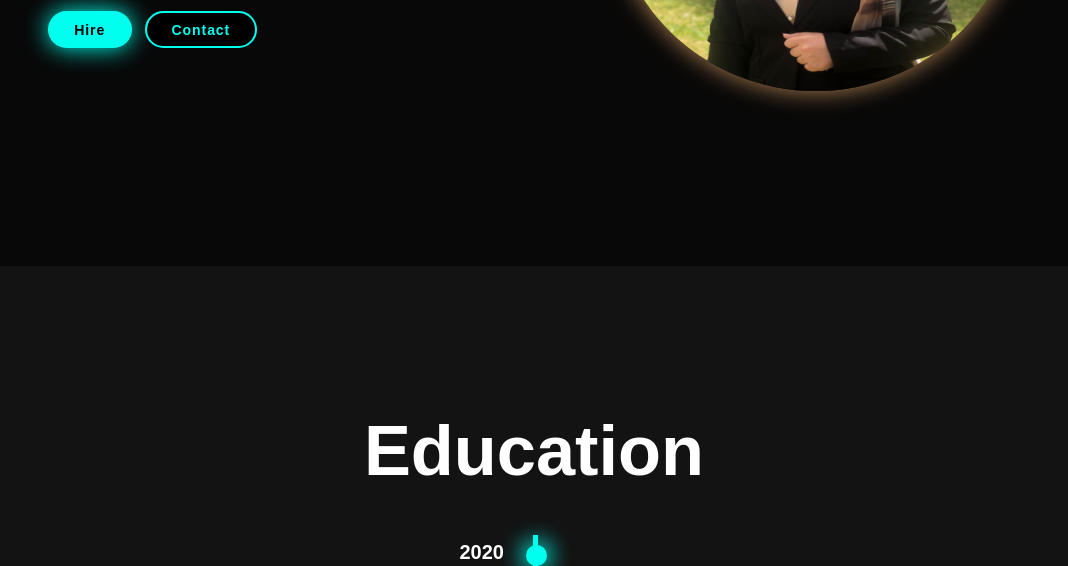
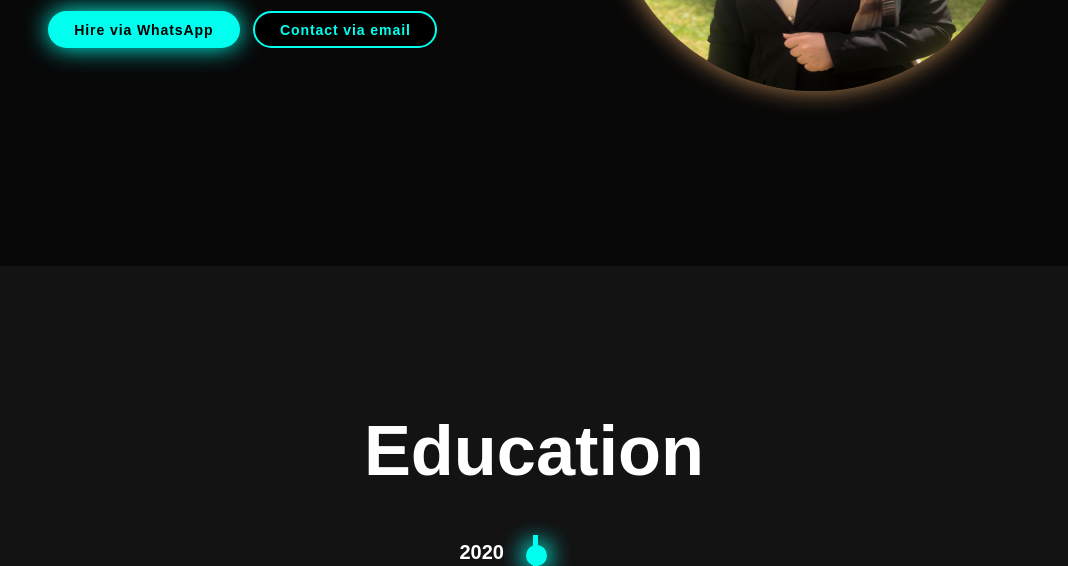
Before and after one commit to A25J/portfolio.github.io, a plain HTML site: page index.html in a window 1280 px wide. Shown: the part 534-1100 px from the top of the page, without its empty margins (106-1174 px from the left). Drawn offline with nearby package versions, Linux system fonts and the light colour scheme.

Commit message:
final version2 and last edits. fixed the contact links

```diff
--- a/index.html
+++ b/index.html
@@ -15,7 +15,7 @@
 
         <i class='bx bx-menu' id="menu-icon"></i>
         <nav class="navbar">
-            <a href="#account" class="active">Home</a>
+            <a href="#home" class="active">Home</a>
             <a href="#education"> Education </a>
             <a href="#services">Services</a>
             <a href="#courses">Courses</a>
@@ -34,8 +34,8 @@
                 <a href="https://x.com/AlaaJanbieh?t=OXqZaaAWfORSgm8TTyyCMg&s=09"target="_blank" ><i class='bx bxl-twitter'></i></a>
             </div>
             <div class="btn-group">
-                <a href="#" class="btn">Hire</a>
-                <a href="#contact" class="btn">Contact</a>
+                <a href="https://wa.me/81674415" target="_blank" class="btn">Hire via WhatsApp</a>
+                <a href="mailto: alaajanbieh252@gmail.com" class="btn">Contact via email</a>
             </div>
         </div>
             <div class="home-img">
```
